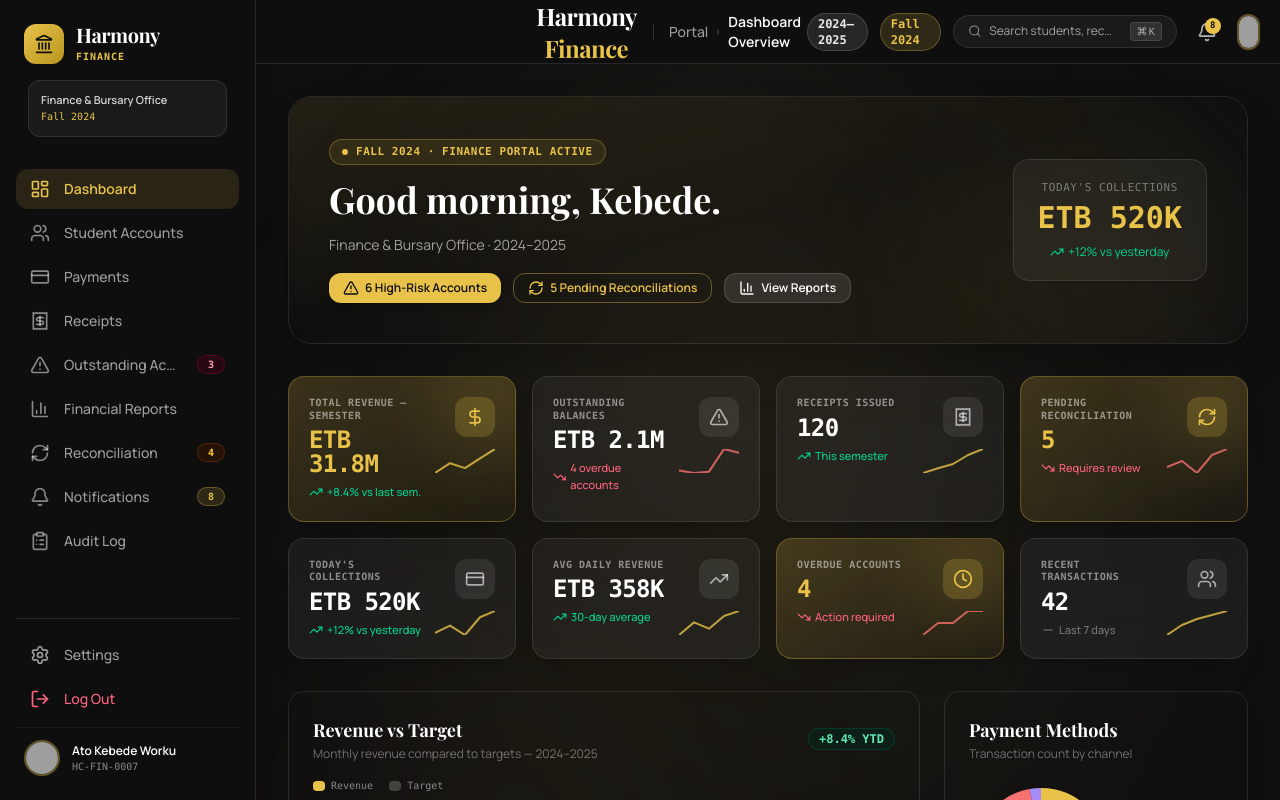
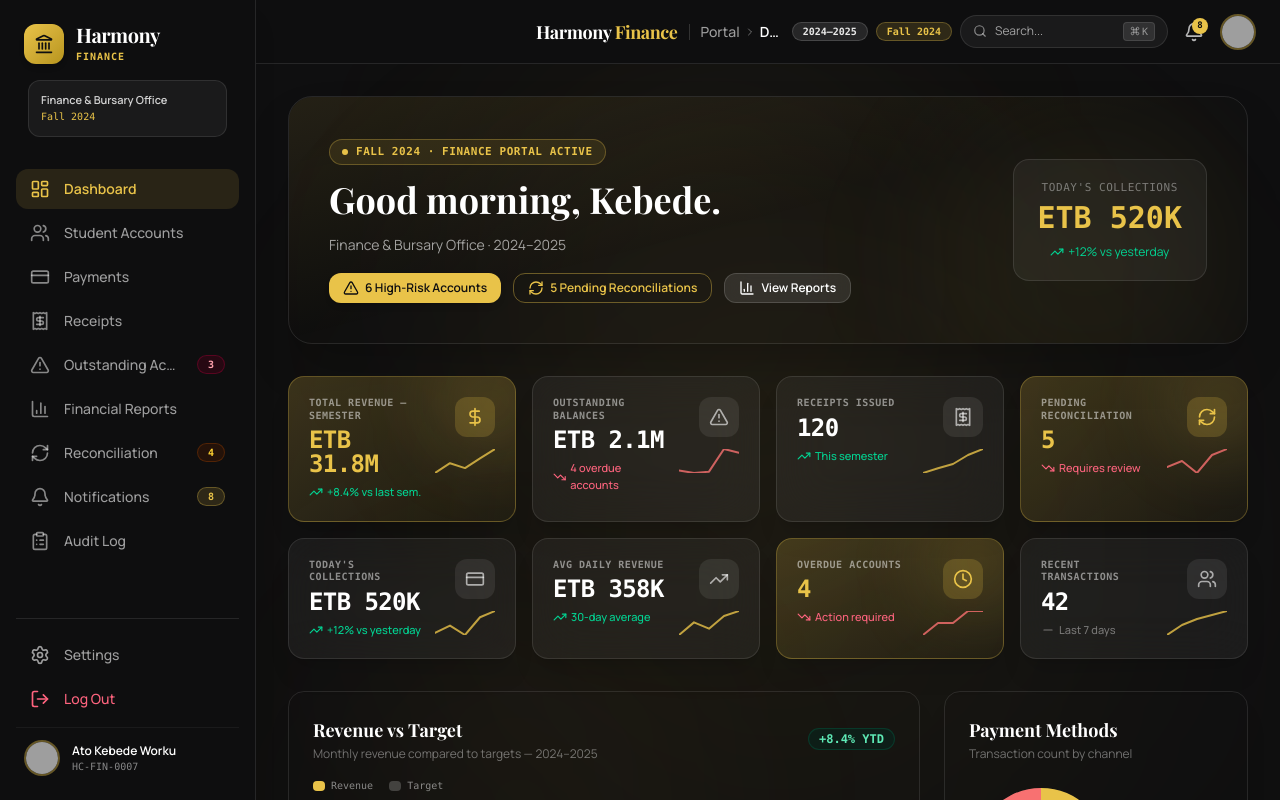
Before and after one commit to Tolera314/harmony_college, a Next.js app in the folder frontend/: page /dashboard/finance-officer in a window 1280 px wide. Shown: the top 800 px of the page. Built offline with nearby package versions, Linux system fonts and the light colour scheme; grey boxes are pictures that could not be loaded.

Commit message:
edited feature on student dashboard

```diff
--- a/frontend/src/components/GradesView.tsx
+++ b/frontend/src/components/GradesView.tsx
@@ -18,6 +18,104 @@ import { Table, Column } from './ui/Table';
 interface GradesViewProps {
   profile: StudentProfile;
   grades: GradeRecord[];
+}
+
+// ── GPA Summary strip rendered below the table ─────────────────────────────
+function calcGPA(records: GradeRecord[]): { gpa: number; credits: number } {
+  const graded = records.filter((g) => g.numericGpa > 0);
+  if (graded.length === 0) return { gpa: 0, credits: 0 };
+  const totalCredits = graded.reduce((s, g) => s + g.credits, 0);
+  const totalPoints  = graded.reduce((s, g) => s + g.numericGpa * g.credits, 0);
+  return { gpa: totalPoints / totalCredits, credits: totalCredits };
+}
+
+function gpaLabel(gpa: number): string {
+  if (gpa >= 3.9)  return 'Summa Cum Laude';
+  if (gpa >= 3.7)  return 'Magna Cum Laude';
+  if (gpa >= 3.5)  return 'Cum Laude';
+  if (gpa >= 3.0)  return 'Good Standing';
+  if (gpa >= 2.0)  return 'Satisfactory';
+  return 'Academic Warning';
+}
+
+function gpaColor(gpa: number): string {
+  if (gpa >= 3.7) return 'text-emerald-400';
+  if (gpa >= 3.0) return 'text-[#E9C349]';
+  if (gpa >= 2.0) return 'text-amber-400';
+  return 'text-rose-400';
+}
+
+interface GPASummaryProps {
+  grades: GradeRecord[];
+  filteredGrades: GradeRecord[];
+  selectedTerm: string;
+}
+
+function GPASummary({ grades, filteredGrades, selectedTerm }: GPASummaryProps) {
+  // Most recent term in the full dataset
+  const allTerms   = [...new Set(grades.map((g) => g.term))];
+  const currentTerm = allTerms[0] ?? 'Current Semester';
+  const semesterGrades = grades.filter((g) => g.term === currentTerm);
+  const semGPA  = calcGPA(semesterGrades);
+  const cumGPA  = calcGPA(grades);
+
+  // If a specific term is filtered, show that term's GPA too
+  const viewLabel   = selectedTerm === 'All' ? currentTerm : selectedTerm;
+  const viewGrades  = selectedTerm === 'All' ? semesterGrades : filteredGrades;
+  const viewGPA     = calcGPA(viewGrades);
+
+  const stats = [
+    {
+      label: 'Current Semester',
+      sublabel: currentTerm,
+      gpa: semGPA.gpa,
+      credits: semGPA.credits,
+      courses: semesterGrades.length,
+    },
+    ...(selectedTerm !== 'All' && selectedTerm !== currentTerm ? [{
+      label: 'Selected Term',
+      sublabel: selectedTerm,
+      gpa: viewGPA.gpa,
+      credits: viewGPA.credits,
+      courses: viewGrades.length,
+    }] : []),
+    {
+      label: 'Cumulative',
+      sublabel: `${grades.length} courses · ${cumGPA.credits} credits`,
+      gpa: cumGPA.gpa,
+      credits: cumGPA.credits,
+      courses: grades.length,
+    },
+  ];
+
+  return (
+    <div className="mt-3 grid grid-cols-1 sm:grid-cols-2 lg:grid-cols-3 gap-3">
+      {stats.map((s) => (
+        <div
+          key={s.label}
+          className="flex items-center justify-between px-5 py-4 bg-white/5 border border-white/10 rounded-2xl backdrop-blur-xl"
+        >
+          <div className="space-y-0.5">
+            <p className="font-mono text-[10px] font-bold text-white/40 uppercase tracking-wider">
+              {s.label}
+            </p>
+            <p className="font-sans text-xs text-white/50">{s.sublabel}</p>
+            <p className="font-sans text-[10px] text-white/30 mt-1">
+              {s.courses} course{s.courses !== 1 ? 's' : ''} · {s.credits} credits
+            </p>
+          </div>
+          <div className="text-right shrink-0 ml-4">
+            <p className={`font-mono text-3xl font-bold leading-none ${gpaColor(s.gpa)}`}>
+              {s.gpa.toFixed(2)}
+            </p>
+            <p className="font-sans text-[10px] text-white/40 mt-1">
+              {gpaLabel(s.gpa)}
+            </p>
+          </div>
+        </div>
+      ))}
+    </div>
+  );
 }
 
 export const GradesView: React.FC<GradesViewProps> = ({ profile, grades }) => {
@@ -45,19 +143,19 @@ export const GradesView: React.FC<GradesViewProps> = ({ profile, grades }) => {
 
   const columns: Column<GradeRecord>[] = [
     {
-      header: 'Course',
-      cell: (g) => <Badge variant="gold">{g.courseCode}</Badge>
+      header: 'Course Title',
+      cell: (g) => <span className="font-semibold text-white">{g.courseTitle}</span>
     },
     {
-      header: 'Title',
-      cell: (g) => <span className="font-semibold text-white">{g.courseTitle}</span>
+      header: 'Course Code',
+      cell: (g) => <Badge variant="gold">{g.courseCode}</Badge>
     },
     {
       header: 'Term',
       cell: (g) => <span className="font-mono text-white/60">{g.term}</span>
     },
     {
-      header: 'Credits',
+      header: 'Cr.Hr.',
       cell: (g) => <span className="font-mono">{g.credits}</span>,
       align: 'center'
     },
@@ -65,7 +163,7 @@ export const GradesView: React.FC<GradesViewProps> = ({ profile, grades }) => {
       header: 'Grade',
       cell: (g) => (
         <Badge variant="gold">
-          {g.grade} ({g.numericGpa.toFixed(1)})
+          {g.grade}
         </Badge>
       ),
       align: 'center'
@@ -162,6 +260,8 @@ export const GradesView: React.FC<GradesViewProps> = ({ profile, grades }) => {
               columns={columns}
               keyExtractor={(g) => g.id}
             />
+            {/* GPA Summary Strip */}
+            <GPASummary grades={grades} filteredGrades={filteredGrades} selectedTerm={selectedTerm} />
           </div>
 
           {/* Mobile Card List Alternative */}
@@ -170,9 +270,7 @@ export const GradesView: React.FC<GradesViewProps> = ({ profile, grades }) => {
               <Card key={g.id} hoverable={false} className="p-4 space-y-2">
                 <div className="flex justify-between items-center">
                   <Badge variant="gold">{g.courseCode}</Badge>
-                  <Badge variant="gold">
-                    {g.grade} ({g.numericGpa.toFixed(1)})
-                  </Badge>
+                  <Badge variant="gold">{g.grade}</Badge>
                 </div>
                 <h4 className="font-sans text-sm font-semibold text-white">
                   {g.courseTitle}
@@ -183,6 +281,8 @@ export const GradesView: React.FC<GradesViewProps> = ({ profile, grades }) => {
                 </div>
               </Card>
             ))}
+            {/* Mobile GPA Summary */}
+            <GPASummary grades={grades} filteredGrades={filteredGrades} selectedTerm={selectedTerm} />
           </div>
         </div>
 
--- a/frontend/src/components/fo/FOHeader.tsx
+++ b/frontend/src/components/fo/FOHeader.tsx
@@ -49,47 +49,56 @@ export const FOHeader: React.FC<FOHeaderProps> = ({
 
   return (
     <header className="sticky top-0 z-40 w-full bg-[var(--bg-sidebar)]/90 backdrop-blur-xl border-b border-white/10 h-16 flex items-center md:pl-20 xl:pl-64 transition-all duration-300">
-      <div className="flex justify-between items-center w-full px-4 sm:px-6 py-3">
+      <div className="flex justify-between items-center w-full px-4 sm:px-6 py-3 gap-3 min-w-0">
 
-        {/* Breadcrumb */}
-        <div className="flex items-center gap-2 sm:gap-3">
+        {/* Left — brand + breadcrumb */}
+        <div className="flex items-center gap-2 min-w-0 shrink">
           <button
             onClick={() => setActiveTab('overview')}
-            className="font-serif text-lg sm:text-2xl font-bold text-white tracking-tight hover:opacity-80 transition-opacity"
+            className="font-serif text-lg font-bold text-white tracking-tight hover:opacity-80 transition-opacity whitespace-nowrap shrink-0"
           >
             Harmony <span className="text-[#E9C349]">Finance</span>
           </button>
-          <div className="hidden sm:block h-4 w-px bg-white/15 mx-1" />
-          <nav className="hidden sm:flex items-center gap-1.5 text-xs lg:text-sm text-white/60" aria-label="Breadcrumb">
-            <button onClick={() => setActiveTab('overview')} className="hover:text-[#E9C349] transition-colors font-medium">
-              Portal
-            </button>
-            <ChevronRight className="w-3.5 h-3.5 text-white/40" />
-            <span className="font-semibold text-white">{tabLabels[activeTab]}</span>
-          </nav>
+
+          {/* Divider + breadcrumb — only on sm+ */}
+          <div className="hidden sm:flex items-center gap-1.5 min-w-0">
+            <div className="h-4 w-px bg-white/15 mx-1 shrink-0" />
+            <nav className="flex items-center gap-1 text-xs lg:text-sm text-white/60 min-w-0" aria-label="Breadcrumb">
+              <button
+                onClick={() => setActiveTab('overview')}
+                className="hover:text-[#E9C349] transition-colors font-medium whitespace-nowrap shrink-0"
+              >
+                Portal
+              </button>
+              <ChevronRight className="w-3 h-3 text-white/40 shrink-0" />
+              <span className="font-semibold text-white truncate max-w-[180px] lg:max-w-xs">
+                {tabLabels[activeTab]}
+              </span>
+            </nav>
+          </div>
         </div>
 
-        {/* Right controls */}
-        <div className="flex items-center gap-2 sm:gap-3">
-          {/* Academic year */}
-          <Badge variant="glass" className="hidden lg:inline-flex font-mono">{academicYear}</Badge>
-          {/* Semester badge */}
-          <Badge variant="gold" className="hidden sm:inline-flex">{semesterLabel}</Badge>
+        {/* Right — controls, never wrap */}
+        <div className="flex items-center gap-1.5 sm:gap-2 shrink-0">
+          {/* Academic year — lg only */}
+          <Badge variant="glass" className="hidden lg:inline-flex font-mono text-[10px]">{academicYear}</Badge>
+          {/* Semester badge — sm+ */}
+          <Badge variant="gold" className="hidden sm:inline-flex text-[10px]">{semesterLabel}</Badge>
 
-          {/* Search trigger */}
+          {/* Search bar — md+ */}
           <button
             onClick={onOpenSearch}
-            className="hidden md:flex items-center justify-between gap-3 px-3.5 py-1.5 bg-white/5 hover:bg-white/10 border border-white/10 rounded-full text-xs text-white/60 w-48 lg:w-56 transition-all"
+            className="hidden md:flex items-center gap-2 px-3 py-1.5 bg-white/5 hover:bg-white/10 border border-white/10 rounded-full text-xs text-white/60 w-44 lg:w-52 transition-all"
             aria-label="Global search (Ctrl+K)"
           >
-            <div className="flex items-center gap-2 truncate">
-              <Search className="w-4 h-4 text-white/50" />
-              <span className="truncate">Search students, receipts...</span>
-            </div>
-            <kbd className="hidden lg:inline-flex items-center gap-0.5 px-1.5 py-0.5 bg-white/10 border border-white/10 rounded text-[10px] font-mono text-white/60">
-              <Command className="w-2.5 h-2.5" /> K
+            <Search className="w-3.5 h-3.5 text-white/50 shrink-0" />
+            <span className="truncate flex-1 text-left">Search...</span>
+            <kbd className="hidden lg:inline-flex items-center gap-0.5 px-1.5 py-0.5 bg-white/10 border border-white/10 rounded text-[10px] font-mono text-white/50 shrink-0">
+              <Command className="w-2.5 h-2.5" />K
             </kbd>
           </button>
+
+          {/* Search icon — mobile only */}
           <button
             onClick={onOpenSearch}
             className="md:hidden p-2 rounded-full hover:bg-white/10 text-white/70 transition-colors touch-target"
@@ -169,7 +178,7 @@ export const FOHeader: React.FC<FOHeaderProps> = ({
           {/* Avatar */}
           <button
             onClick={() => setActiveTab('settings')}
-            className="w-9 h-9 rounded-full overflow-hidden border-2 border-[#E9C349]/40 hover:border-[#E9C349]/80 transition-colors focus:outline-none focus-visible:ring-2 focus-visible:ring-[#E9C349]"
+            className="w-9 h-9 rounded-full overflow-hidden border-2 border-[#E9C349]/40 hover:border-[#E9C349]/80 transition-colors focus:outline-none focus-visible:ring-2 focus-visible:ring-[#E9C349] shrink-0"
             aria-label="Profile & Settings"
           >
             <img src={profile.avatar} alt={profile.name} className="w-full h-full object-cover" />
--- a/frontend/src/components/fo/views/FOPaymentsView.tsx
+++ b/frontend/src/components/fo/views/FOPaymentsView.tsx
@@ -94,7 +94,7 @@ function RecordPaymentModal({ onClose }: { onClose: () => void }) {
               onChange={(e) => setForm((f) => ({ ...f, method: e.target.value as PaymentMethod }))}
               className="w-full bg-white/5 border border-white/10 rounded-xl px-4 py-2.5 font-sans text-sm text-white outline-none focus:border-[#E9C349]/50 transition-colors"
             >
-              {(['Cash', 'Bank Transfer', 'Telebirr', 'Chapa', 'Cheque'] as PaymentMethod[]).map((m) => (
+              {(['Cash', 'Bank Transfer', 'Telebirr', 'Chapa'] as PaymentMethod[]).map((m) => (
                 <option key={m} value={m} style={{ backgroundColor: 'var(--bg-panel)' }}>{m}</option>
               ))}
             </select>
@@ -213,7 +213,7 @@ export const FOPaymentsView: React.FC = () => {
 
   const methodColors: Record<string, string> = {
     Cash: 'text-amber-400', 'Bank Transfer': 'text-blue-400',
-    Telebirr: 'text-green-400', Chapa: 'text-purple-400', Cheque: 'text-white/60',
+    Telebirr: 'text-green-400', Chapa: 'text-purple-400',
   };
 
   return (
--- a/frontend/src/components/fo/views/FOReceiptsView.tsx
+++ b/frontend/src/components/fo/views/FOReceiptsView.tsx
@@ -17,7 +17,7 @@ import type { Receipt as ReceiptType } from '../../../types/finance';
 function ReceiptPreviewModal({ receipt, onClose }: { receipt: ReceiptType; onClose: () => void }) {
   const methodColor: Record<string, string> = {
     Cash: 'text-amber-400', 'Bank Transfer': 'text-blue-400',
-    Telebirr: 'text-green-400', Chapa: 'text-purple-400', Cheque: 'text-white/60',
+    Telebirr: 'text-green-400', Chapa: 'text-purple-400',
   };
 
   return (
@@ -126,7 +126,7 @@ export const FOReceiptsView: React.FC = () => {
 
   const methodColor: Record<string, string> = {
     Cash: 'text-amber-400', 'Bank Transfer': 'text-blue-400',
-    Telebirr: 'text-green-400', Chapa: 'text-purple-400', Cheque: 'text-white/60',
+    Telebirr: 'text-green-400', Chapa: 'text-purple-400',
   };
 
   return (
--- a/frontend/src/data/financeData.ts
+++ b/frontend/src/data/financeData.ts
@@ -136,7 +136,7 @@ export const transactions: Transaction[] = [
     const method=methods[i%4];
     const type=types[i%4];
     const amts={Tuition:3_000+(i%5)*1_000,Fee:500+(i%3)*200,Fine:50+(i%5)*50,Installment:2_000+(i%4)*500,Scholarship:0,Refund:0};
-    const pfx={Cash:'CASH','Bank Transfer':'BT-HC',Telebirr:'TLB',Chapa:'CHP',Cheque:'CHQ'};
+    const pfx={Cash:'CASH','Bank Transfer':'BT-HC',Telebirr:'TLB',Chapa:'CHP'};
     const cashier=i%2===0?'fin01':'fin02';
     const cashierName=i%2===0?'Ato Kebede Worku':'W/t Meron Alemu';
     const rid=type!=='Fine'&&type!=='Scholarship'?`rc${String(30+i).padStart(3,'0')}`:null;
@@ -173,7 +173,7 @@ export const receipts: Receipt[] = [
     const day=String(1+(i%28)).padStart(2,'0');
     const method=methods[i%4];
     const amount=1_500+(i%10)*1_000;
-    const pfx={Cash:'CASH','Bank Transfer':'BT-HC',Telebirr:'TLB',Chapa:'CHP',Cheque:'CHQ'};
+    const pfx={Cash:'CASH','Bank Transfer':'BT-HC',Telebirr:'TLB',Chapa:'CHP'};
     receipts.push({
       id:`rc${String(i).padStart(3,'0')}`,
       receiptNumber:`HC-RCP-2024-${String(i).padStart(3,'0')}`,
@@ -289,7 +289,6 @@ export const paymentMethodBreakdown: PaymentMethodBreakdown[] = [
   { method:'Telebirr',      amount:5_620_000,  count:72, color:'#34d399' },
   { method:'Chapa',         amount:4_380_000,  count:55, color:'#60a5fa' },
   { method:'Cash',          amount:2_960_000,  count:41, color:'#f87171' },
-  { method:'Cheque',        amount:600_000,    count:8,  color:'#a78bfa' },
 ];
 
 export const dailyCollections: DailyCollection[] = [
--- a/frontend/src/types/finance.ts
+++ b/frontend/src/types/finance.ts
@@ -86,7 +86,7 @@ export interface FinanceStudent {
 }
 
 // ── Transaction ───────────────────────────────────────────────────────────────
-export type PaymentMethod = 'Cash' | 'Bank Transfer' | 'Telebirr' | 'Chapa' | 'Cheque';
+export type PaymentMethod = 'Cash' | 'Bank Transfer' | 'Telebirr' | 'Chapa';
 export type TransactionType = 'Tuition' | 'Fee' | 'Fine' | 'Scholarship' | 'Refund' | 'Installment';
 
 export interface Transaction {
```
